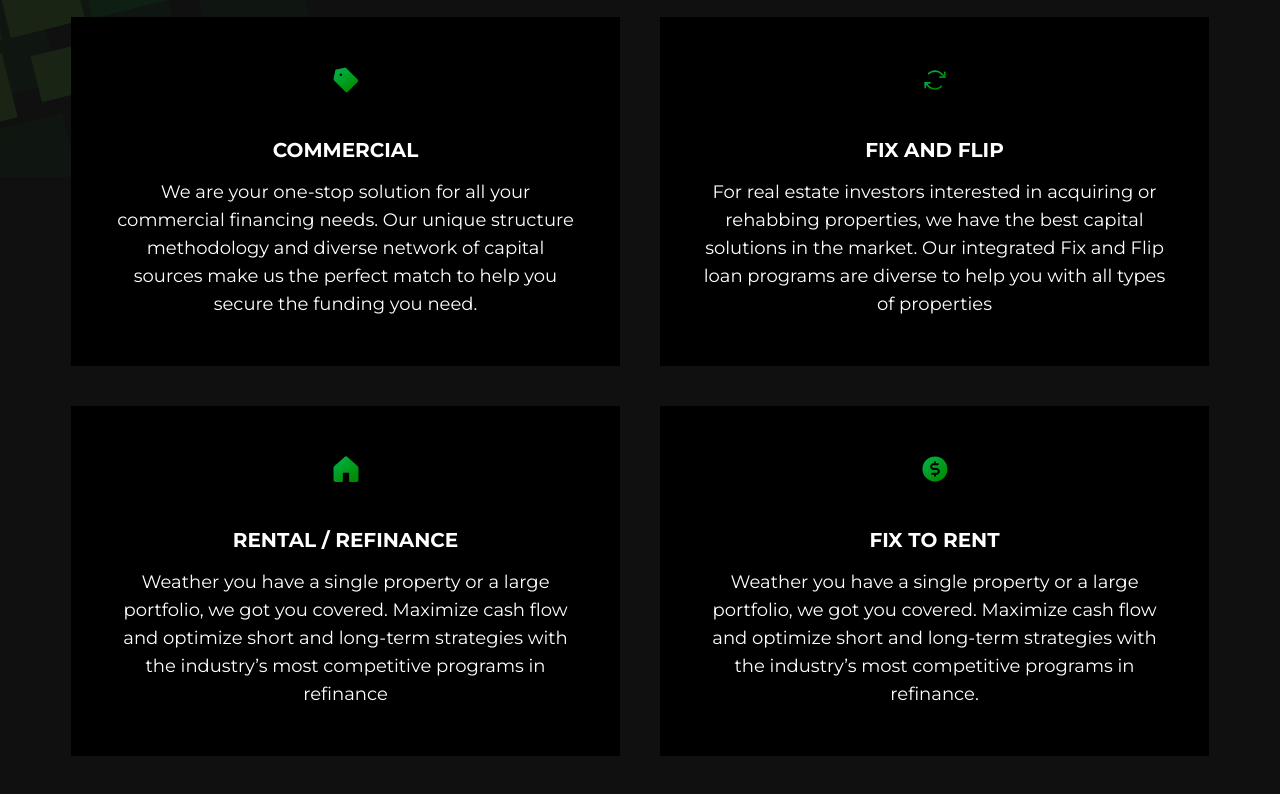
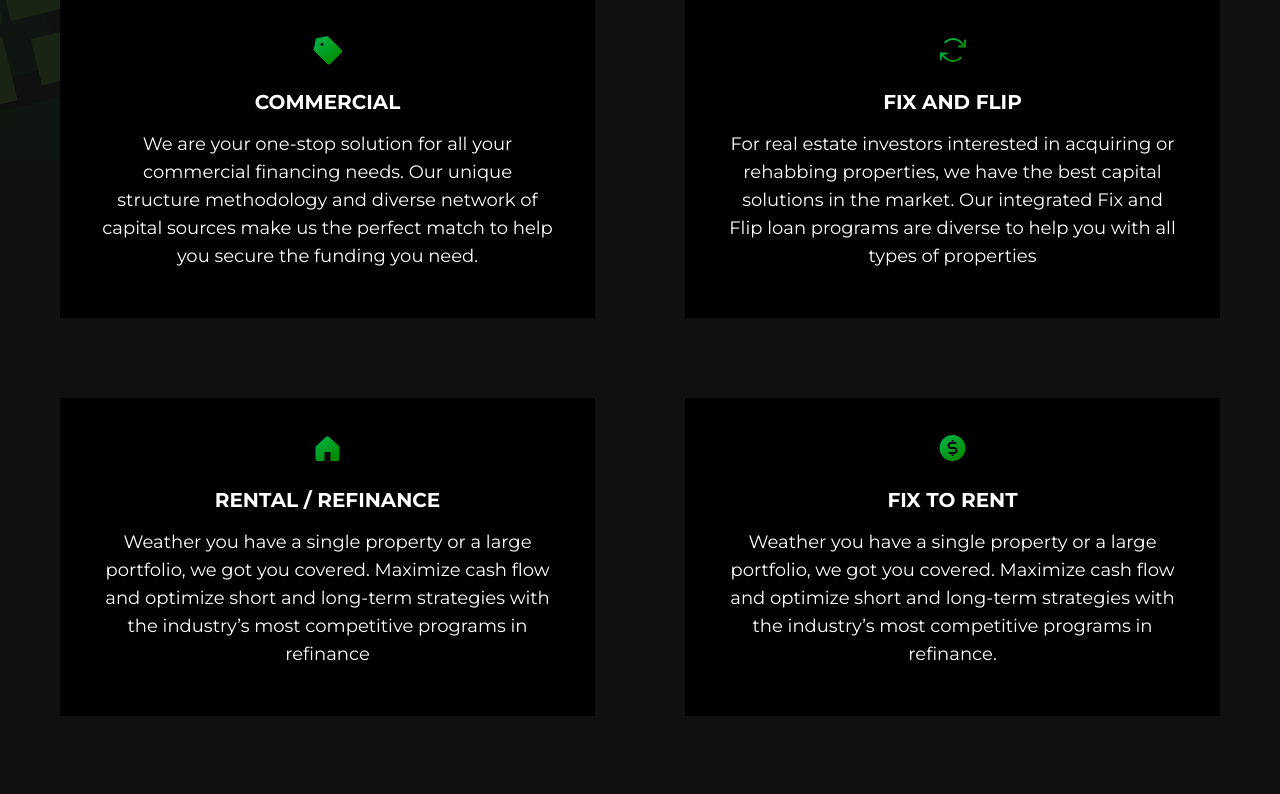
Before and after one commit to TatyanaStrelchenko/onyx, a React (Create React App) app: page /loan-programs in a window 1280 px wide. Shown: the part 420-1214 px from the top of the page. Built offline with nearby package versions, Linux system fonts and the light colour scheme.

Commit message:
add promo-section

```diff
--- a/src/components/Featured/Featured.scss
+++ b/src/components/Featured/Featured.scss
@@ -104,13 +104,7 @@
     }
   }
 
-  .icon-holder {
-    display: flex;
-    align-items: center;
-    justify-content: center;
-    height: 25px;
-    padding-bottom: 40px;
-   }
+
 
 
   .swiper-button-next,
@@ -141,3 +135,11 @@
     margin-right: 8px;
   }
 }
+
+.icon-holder {
+  display: flex;
+  align-items: center;
+  justify-content: center;
+  height: 25px;
+  padding-bottom: 40px;
+ }
--- /dev/null
+++ b/src/components/Promo/Promo.js
@@ -0,0 +1,15 @@
+import './Promo.scss';
+
+const Promo = ({ children, styles }) => {
+  const sectionStyle = {
+    backgroundImage: `url(${styles})`
+  };
+
+  return (
+    <section className="promo-section" style={sectionStyle}>
+      <div className="container">{children}</div>
+    </section>
+  );
+};
+
+export { Promo };
--- /dev/null
+++ b/src/components/Promo/Promo.scss
@@ -0,0 +1,45 @@
+@import '../../styles/index.scss';
+
+.promo-section {
+  display: flex;
+  background: url(../../assets/image/home.jpg);
+  background-size: cover;
+  padding: 134px 0 133px;
+
+  @media (max-width: $md) {
+    padding: 40px 0;
+  }
+
+  .text-holder {
+    max-width: 656px;
+    margin: 0 auto;
+    text-align: center;
+
+    h2 {
+      line-height: 48px;
+      padding-bottom: 32px;
+
+      @media (max-width: $md) {
+        line-height: 30px;
+        font-size: 30px;
+        padding-bottom: 20px;
+      }
+      @media (max-width: $sm) {
+        font-size: 20px;
+      }
+    }
+
+    p {
+      font-size: 18px;
+      line-height: 28px;
+      padding-bottom: 32px;
+      margin: 0;
+
+      @media (max-width: $md) {
+        line-height: 25px;
+        font-size: 16px;
+        padding-bottom: 20px;
+      }
+    }
+  }
+}
--- /dev/null
+++ b/src/components/Promo/index.js
@@ -0,0 +1,3 @@
+import { Promo } from './Promo';
+
+export { Promo };
--- a/src/pages/FeaturedLoanPrograms/FeaturedLoanPrograms.js
+++ b/src/pages/FeaturedLoanPrograms/FeaturedLoanPrograms.js
@@ -3,6 +3,7 @@ import { Header } from '../../components/Header';
 import { Hero } from '../../components/Hero';
 import { RecentlyFunded } from '../../components/RecentlyFunded/RecentlyFunded';
 import './FeaturedLoanPrograms.scss';
+import { Promo } from '../../components/Promo';
 
 import Image1 from '../../assets/icons/card.svg';
 import Image2 from '../../assets/icons/clockwise.svg';
@@ -13,6 +14,7 @@ import Image6 from '../../assets/icons/users.svg';
 import Image7 from '../../assets/icons/bridge.svg';
 
 import Image8 from '../../assets/image/loan-programs.jpg';
+// import Image9 from '../../assets/image/home.jpg';
 
 const FeaturedLoanPrograms = () => {
   return (
@@ -28,59 +30,70 @@ const FeaturedLoanPrograms = () => {
         </div>
       </Hero>
       <section className="loan-programs">
+        <div className="container">
           <div className="text-holder">
             <h2>Featured Loan Programs</h2>
             <p>
               Tailored financing solutions for all investment property types. Our fully integrated
-            approach allows us to provide industry-leading all-encompassing services to our clients.
+              approach allows us to provide industry-leading all-encompassing services to our
+              clients.
             </p>
           </div>
-        <div className="holder">
-          <div className="item-holder">
+          <div className="block-list">
+            <div className="block">
+              <div className="block-wrapper">
                 <div className="icon-holder">
                   <img src={Image1} alt="" />
                 </div>
                 <h3>Commercial</h3>
                 <p>
                   We are your one-stop solution for all your commercial financing needs. Our unique
-              structure methodology and diverse network of capital sources make us the perfect match
-              to help you secure the funding you need.
+                  structure methodology and diverse network of capital sources make us the perfect
+                  match to help you secure the funding you need.
                 </p>
               </div>
-          <div className="item-holder">
+            </div>
+            <div className="block">
+              <div className="block-wrapper">
                 <div className="icon-holder">
                   <img src={Image2} alt="" />
                 </div>
                 <h3>Fix and Flip</h3>
                 <p>
-              For real estate investors interested in acquiring or rehabbing properties, we have the
-              best capital solutions in the market. Our integrated Fix and Flip loan programs are
-              diverse to help you with all types of properties
+                  For real estate investors interested in acquiring or rehabbing properties, we have
+                  the best capital solutions in the market. Our integrated Fix and Flip loan
+                  programs are diverse to help you with all types of properties
                 </p>
               </div>
-          <div className="item-holder">
+            </div>
+            <div className="block">
+              <div className="block-wrapper">
                 <div className="icon-holder">
                   <img src={Image3} alt="" />
                 </div>
                 <h3>Rental / Refinance</h3>
                 <p>
-              Weather you have a single property or a large portfolio, we got you covered. Maximize
-              cash flow and optimize short and long-term strategies with the industry’s most
-              competitive programs in refinance
+                  Weather you have a single property or a large portfolio, we got you covered.
+                  Maximize cash flow and optimize short and long-term strategies with the industry’s
+                  most competitive programs in refinance
                 </p>
               </div>
-          <div className="item-holder">
+            </div>
+            <div className="block">
+              <div className="block-wrapper">
                 <div className="icon-holder">
                   <img src={Image4} alt="" />
                 </div>
                 <h3>Fix to Rent</h3>
                 <p>
-              Weather you have a single property or a large portfolio, we got you covered. Maximize
-              cash flow and optimize short and long-term strategies with the industry’s most
-              competitive programs in refinance.
+                  Weather you have a single property or a large portfolio, we got you covered.
+                  Maximize cash flow and optimize short and long-term strategies with the industry’s
+                  most competitive programs in refinance.
                 </p>
               </div>
-          <div className="item-holder">
+            </div>
+            <div className="block">
+              <div className="block-wrapper">
                 <div className="icon-holder">
                   <img src={Image5} alt="" />
                 </div>
@@ -91,47 +104,50 @@ const FeaturedLoanPrograms = () => {
                   needs for both residential or commercial real estate.
                 </p>
               </div>
-          <div className="item-holder">
+            </div>
+            <div className="block">
+              <div className="block-wrapper">
                 <div className="icon-holder">
                   <img src={Image6} alt="" />
                 </div>
                 <h3>Multifamily</h3>
                 <p>
-              We offer highly flexible and customizable multifamily financing programs - no matter
-              the size or stage of your property. Our services can help you acquire, renovate,
-              stabilize, or refinance your property.
+                  We offer highly flexible and customizable multifamily financing programs - no
+                  matter the size or stage of your property. Our services can help you acquire,
+                  renovate, stabilize, or refinance your property.
                 </p>
               </div>
-          <div className="item-holder">
+            </div>
+            <div className="block">
+              <div className="block-wrapper">
                 <div className="icon-holder">
                   <img src={Image7} alt="" />
                 </div>
                 <h3>Bridge</h3>
                 <p>
                   As a leading mortgage brokerage in the commercial real estate market, Onyx Funding
-              brings skill and creativity to every loan request. We leverage decades of experience
-              to secure loans for all purposes and of all sizes.
+                  brings skill and creativity to every loan request. We leverage decades of
+                  experience to secure loans for all purposes and of all sizes.
                 </p>
+              </div>
+            </div>
           </div>
         </div>
       </section>
       <RecentlyFunded />
-      <section className="promo-section">
-        <div className="container">
+      <Promo>
         <div className="text-holder">
           <h2> DON&apos;T SEE THE LOAN PROGRAM YOU ARE LOOKING FOR?</h2>
           <p>
-              {' '}
-              These are just our featured programs, as industry leaders in CRE financing, we cater
-              to any and all real estate investment financing requests. Contact us with your
-              scenario to learn how we can help.
+            These are just our featured programs, as industry leaders in CRE financing, we cater to
+            any and all real estate investment financing requests. Contact us with your scenario to
+            learn how we can help.
           </p>
           <button type="button" className="btn info-btn">
             Get Started
           </button>
         </div>
-        </div>
-      </section>
+      </Promo>
       <Footer />
     </div>
   );
--- a/src/pages/FeaturedLoanPrograms/FeaturedLoanPrograms.scss
+++ b/src/pages/FeaturedLoanPrograms/FeaturedLoanPrograms.scss
@@ -67,7 +67,7 @@
         font-size: 30px;
         margin-bottom: 20px;
       }
-      @media (max-width: $sm) {
+      @media (max-width: $xs) {
         font-size: 20px;
       }
     }
@@ -85,147 +85,7 @@
       }
     }
   }
-
-  .holder {
-    display: flex;
-    flex-wrap: wrap;
-    justify-content: center;
-
-
-
-    .item-holder {
-      display: flex;
-      flex-direction: column;
-      align-items: center;
-      justify-content: center;
-      max-width: 608px;
-      background: var(--dark-black);
-      padding: 50px 40px 48px;
-      margin: 0 89px 80px 0;
-      box-sizing: border-box;
-      z-index: 1;
-
-      p {
-        text-align: center;
-        @media (max-width: $md) {
-          font-size: 16px;
-        }
-        @media (max-width: $xs) {
-          font-size: 14px;
-        }
-      }
-
-      &:nth-child(2n) {
-        margin-right: 0;
-
-        @media (max-width: $md) {
-          margin-left: 0;
-        }
-      }
-
-      &:last-child {
-        margin: 0;
-      }
-
-      @media (max-width: $xxl) {
-        width: 45%;
-        margin: 0 40px 40px 0;
-      }
-
-      @media (max-width: $md) {
-        width: 45%;
-        margin: 0 40px 30px 0;
-        padding: 25px 20px 30px;
-      }
-
-      @media (max-width: $sm) {
-        margin: 0 25px 25px;
-        width: 45%;
-      }
-
-      @media (max-width: $xs) {
-        margin: 0 0 25px;
-        width: 100%;
-      }
-
-      .icon-holder {
-        padding-bottom: 41.41px;
-
-        @media (max-width: $md) {
-          padding-bottom: 30px;
-        }
-
-        img {
-          height: 26px;
-          width: 26px;
-        }
-      }
-
-      h3 {
-        font-weight: 700;
-        font-size: 20px;
-        line-height: 24px;
-        text-transform: uppercase;
-        padding-bottom: 16px;
-
-        @media (max-width: $md) {
-          font-size: 18px;
-        }
-
-        @media (max-width: $xs) {
-          font-size: 16px;
-        }
-
-      }
-    }
-  }
 }
-
-.promo-section {
-  display: flex;
-  background-image: url(../../assets/image/home.jpg);
-  background-size: cover;
-  padding: 134px 0 133px;
-
-  @media (max-width: $md) {
-    padding: 40px 0;
-  }
-
-  .text-holder {
-    max-width: 656px;
-    margin: 0 auto;
-    text-align: center;
-
-    h2 {
-      line-height: 48px;
-      padding-bottom: 32px;
-
-      @media (max-width: $md) {
-        line-height: 30px;
-        font-size: 30px;
-        padding-bottom: 20px;
-      }
-      @media (max-width: $sm) {
-        font-size: 20px;
-      }
-    }
-
-    p {
-      font-size: 18px;
-      line-height: 28px;
-      padding-bottom: 32px;
-      margin: 0;
-
-      @media (max-width: $md) {
-        line-height: 25px;
-        font-size: 16px;
-        padding-bottom: 20px;
-      }
-    }
-  }
-}
-
-
  .recently-funded {
   &::after {
     content: "";
--- /dev/null
+++ b/src/styles/block-list.scss
@@ -0,0 +1,83 @@
+.block-list {
+  display: flex;
+  flex-wrap: wrap;
+  justify-content: center;
+  margin: 0 -45px;
+
+  @media (max-width: $md) {
+    margin: 0 -20px;
+  }
+  @media (max-width: $xs) {
+    margin: 0 -10px;
+  }
+}
+  .block {
+    display: flex;
+    justify-content: center;
+    padding: 0 45px 80px;
+    width: 50%;
+    z-index: 1;
+
+    @media (max-width: $md) {
+      padding: 0 20px 40px;
+    }
+
+    @media (max-width: $sm) {
+      padding: 0 15px 20px;
+    }
+
+    @media (max-width: $xs) {
+     padding: 0 10px 20px;
+     width: 100%;
+    }
+
+    &:last-child {
+      padding-bottom: 0;
+    }
+
+    .block-wrapper {
+      display: flex;
+      flex-direction: column;
+      align-items: center;
+      background: var(--dark-black);
+      padding: 50px 40px 48px;
+
+      @media (max-width: $md) {
+        padding: 35px 20px 24px;
+      }
+      @media (max-width: $xs) {
+        padding: 35px 15px 24px;
+      }
+
+
+      p {
+        max-width: 528px;
+        text-align: center;
+
+        @media (max-width: $md) {
+          font-size: 16px;
+        }
+        @media (max-width: $xs) {
+          font-size: 14px;
+        }
+      }
+
+    h3 {
+      font-weight: 700;
+      font-size: 20px;
+      line-height: 24px;
+      text-transform: uppercase;
+      padding-bottom: 16px;
+      text-align: center;
+
+      @media (max-width: $md) {
+        font-size: 18px;
+      }
+
+      @media (max-width: $xs) {
+        font-size: 16px;
+      }
+    }
+
+  }
+}
--- a/src/styles/index.scss
+++ b/src/styles/index.scss
@@ -1,4 +1,5 @@
 @import 'variables';
 @import 'buttons';
 @import 'grid';
-// @import 'normalizer';
+@import 'block-list';
+@import 'normalizer';
--- a/src/styles/normalizer.scss
+++ b/src/styles/normalizer.scss
@@ -196,6 +196,7 @@ button,
 select,
 optgroup,
 textarea {
+  padding: 0;
   margin: 0;
   font-family: inherit;
   font-size: inherit;
```
Also changed, not shown: src/pages/Services/Services.js (+18 -10 lines), src/pages/Services/Services.scss (+55 -16 lines). Lines whose indentation alone changed are shown as unchanged.
